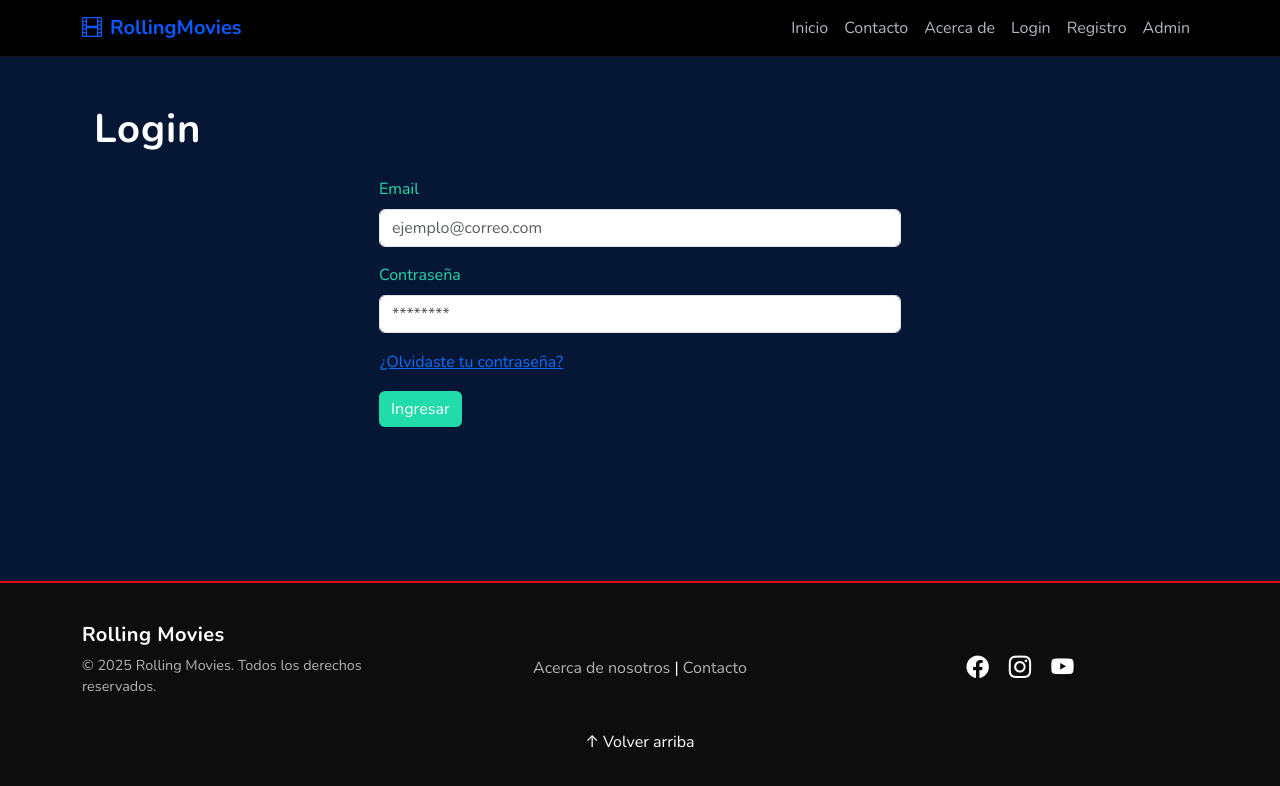
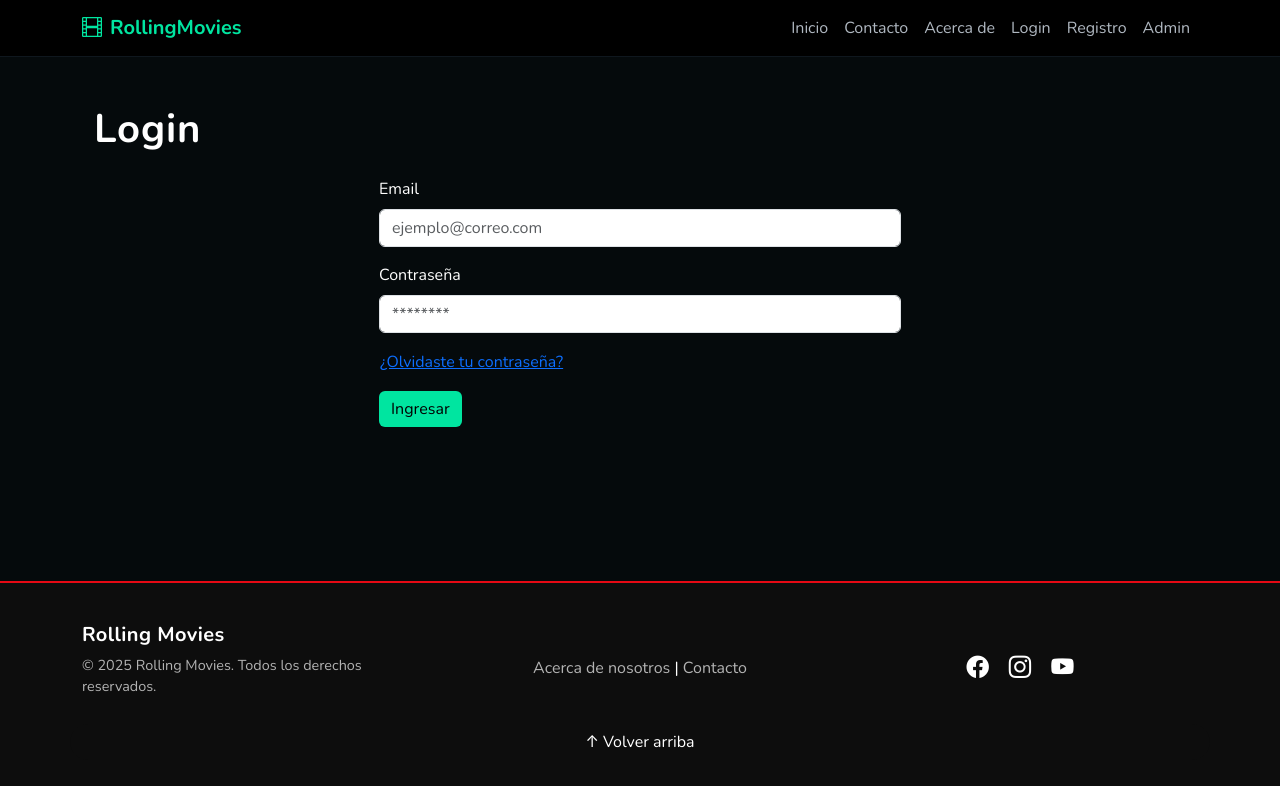
Before and after one commit to basiliomartinez/ProyectoRollingMovies, a React (Vite) app: page /login in a window 1280 px wide. Shown: the top 786 px of the page. Built offline with nearby package versions, Linux system fonts and the light colour scheme.

Commit message:
detalles

```diff
--- a/src/App.jsx
+++ b/src/App.jsx
@@ -1,6 +1,6 @@
 // src/App.jsx
 import { BrowserRouter, Routes, Route } from "react-router";
-import { useState } from "react";
+import { useState, useEffect } from "react";
 
 import Inicio from "./components/pages/Inicio";
 import DetallePelicula from "./components/pages/DetallePelicula";
@@ -16,26 +16,30 @@ import ProtectorRutas from "./components/routes/ProtectorRutas";
 
 const App = () => {
   // Estado global simple para la sesión del usuario
-  // Por defecto: NO está logueado
   const [usuarioLogueado, setUsuarioLogueado] = useState(false);
+
+  // ⬇️ APLICAR LA CLASE DEL TEMA A <html>
+  useEffect(() => {
+    document.documentElement.classList.add("admin-theme");
+
+    return () => {
+      document.documentElement.classList.remove("admin-theme");
+    };
+  }, []);
 
   return (
     <BrowserRouter>
-      {/* CONTENEDOR GENERAL DEL LAYOUT */}
       <div className="app-wrapper">
-        {/* NAV */}
         <Menu
           usuarioLogueado={usuarioLogueado}
           setUsuarioLogueado={setUsuarioLogueado}
         />
 
-        {/* ESTE main ES EL QUE SE ESTIRA Y EMPUJA EL FOOTER HACIA ABAJO */}
         <main className="app-main container my-4">
           <Routes>
             <Route path="/" element={<Inicio />} />
             <Route path="/detalle/:id" element={<DetallePelicula />} />
 
-            {/* Login recibe el setter para poder marcar al usuario como logueado */}
             <Route
               path="/login"
               element={<Login setUsuarioLogueado={setUsuarioLogueado} />}
@@ -45,14 +49,10 @@ const App = () => {
             <Route path="/contacto" element={<Contacto />} />
             <Route path="/acerca" element={<AcercaNosotros />} />
 
-            {/* RUTA PROTEGIDA */}
             <Route
               path="/administrador"
-              element={
-                <ProtectorRutas usuarioLogueado={usuarioLogueado} />
-              }
+              element={<ProtectorRutas usuarioLogueado={usuarioLogueado} />}
             >
-              {/* Ruta hija: solo se ve si ProtectorRutas deja pasar */}
               <Route index element={<AdminPeliculas />} />
             </Route>
 
@@ -60,7 +60,6 @@ const App = () => {
           </Routes>
         </main>
 
-        {/* FOOTER */}
         <Footer />
       </div>
     </BrowserRouter>
--- a/src/admin.css
+++ b/src/admin.css
@@ -1,4 +1,4 @@
-:root {
+:root.admin-theme {
   --flow-primary: #0A58FF;
   --flow-primary-dark: #051735;
   --flow-primary-light: #4DA1FF;
--- a/src/index.css
+++ b/src/index.css
@@ -1,57 +1,3 @@
-/* ===============================
-   Layout general para footer abajo
-   =============================== */
-
-/* Que la app pueda medir el 100% de alto */
-html,
-body,
-#root {
-  height: 100%;
-}
-
-/* Contenedor principal de la app */
-.app-wrapper {
-  min-height: 100vh; /* ocupa al menos el alto de la pantalla */
-  display: flex;
-  flex-direction: column; /* columna: header / main / footer */
-}
-
-.app-main {
-  flex: 1;
-  display: flex;
-  flex-direction: column;
-}
-
-/* ===============================
-   Variables de color estilo Flow
-   =============================== */
-:root {
-  /* FONDOS */
-  --flow-bg: #050a0c; /* fondo principal */
-  --flow-bg-alt: #111820; /* fondo secundario */
-
-  /* COLORES PRINCIPALES */
-  --flow-primary: #00e5a0; /* verde Flow */
-  --flow-primary-soft: #00c48c; /* hover suave */
-  --flow-cyan: #00b5e2; /* celeste opcional */
-
-  /* TEXTO */
-  --flow-text: #ffffff;
-  --flow-text-muted: #b0b8c1;
-}
-
-/* ===============================
-   Estilos globales
-   =============================== */
-body {
-  font-family: "Nunito", system-ui, -apple-system, BlinkMacSystemFont,
-    "Segoe UI", sans-serif;
-  background-color: var(--flow-bg);
-  color: var(--flow-text);
-  margin: 0;
-  padding: 0;
-}
-
 /* ===============================
    Títulos estilo Flow
    =============================== */
@@ -96,17 +42,17 @@ body,
    =============================== */
 :root {
   /* FONDOS */
-  --flow-bg: #050a0c; /* fondo principal */
-  --flow-bg-alt: #111820; /* fondo secundario */
+  --flow-bg: #050a0c !important; /* fondo principal */
+  --flow-bg-alt: #111820 !important; /* fondo secundario */
 
   /* COLORES PRINCIPALES */
-  --flow-primary: #00e5a0; /* verde Flow */
-  --flow-primary-soft: #00c48c; /* hover suave */
-  --flow-cyan: #00b5e2; /* celeste opcional */
+  --flow-primary: #00e5a0 !important; /* verde Flow */
+  --flow-primary-soft: #00c48c !important; /* hover suave */
+  --flow-cyan: #00b5e2 !important; /* celeste opcional */
 
   /* TEXTO */
-  --flow-text: #ffffff;
-  --flow-text-muted: #b0b8c1;
+  --flow-text: #ffffff !important;
+  --flow-text-muted: #b0b8c1 !important;
 }
 
 /* ===============================
--- a/src/main.jsx
+++ b/src/main.jsx
@@ -2,6 +2,7 @@ import { StrictMode } from 'react'
 import { createRoot } from 'react-dom/client'
 import "bootstrap/dist/css/bootstrap.min.css";
 import "bootstrap-icons/font/bootstrap-icons.css";
+import "./admin.css";
 import './index.css'
 import App from './App.jsx'
 
@@ -10,4 +11,3 @@ createRoot(document.getElementById('root')).render(
     <App />
   </StrictMode>,
 )
-import 'bootstrap/dist/css/bootstrap.min.css';
```
